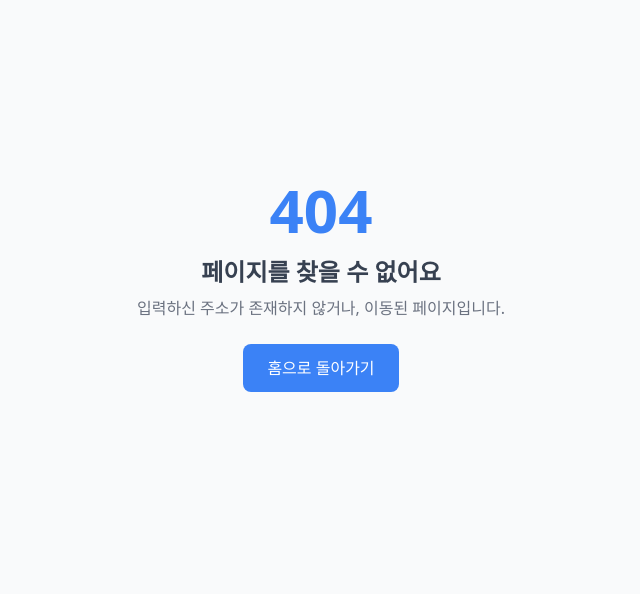
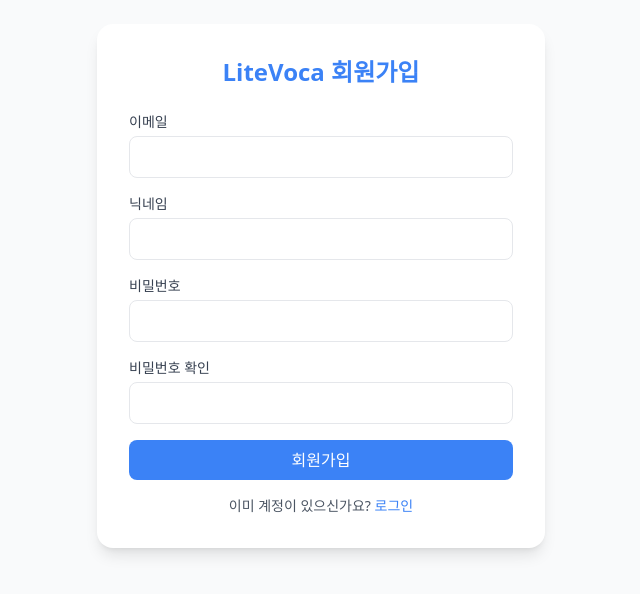
Before and after one commit to Ming0099/LiteVoca, a React (Create React App) app in the folder frontend/: page /signup in a window 1280 px wide. Before the commit this address had no page. Shown: the part 114-708 px from the top of the page, without its empty margins (319-959 px from the left). Built offline with nearby package versions, Linux system fonts and the light colour scheme.

Commit message:
Signup 페이지 구현

```diff
--- a/frontend/src/App.jsx
+++ b/frontend/src/App.jsx
@@ -3,6 +3,7 @@
 import Home from "./pages/Home";
 import NotFound from "./pages/NotFound";
 import Login from "./pages/Login";
+import Signup from "./pages/Signup";
 
 function App() {
 
@@ -10,6 +11,7 @@
     <Routes>
       <Route path="/" element={<Home />} />
       <Route path="/login" element={<Login />} />
+      <Route path="/signup" element={<Signup />} />
       <Route path="*" element={<NotFound />} />
     </Routes>
   );
--- /dev/null
+++ b/frontend/src/pages/Signup.jsx
@@ -0,0 +1,106 @@
+import { useState } from "react";
+import { Link, useNavigate } from "react-router-dom";
+
+function Signup() {
+    const [email, setEmail] = useState("");
+    const [nickname, setNickname] = useState("");
+    const [password, setPassword] = useState("");
+    const [confirmPassword, setConfirmPassword] = useState("");
+    const navigate = useNavigate();
+
+    const handleSignup = (e) => {
+        e.preventDefault();
+
+        // 비밀번호 중복체크
+        if (password !== confirmPassword) {
+            alert("비밀번호가 일치하지 않습니다.");
+            return;
+        }
+
+        // TODO 백엔드 회원가입 API 연동
+        console.log("회원가입 시도", { email, nickname, password });
+        navigate("/login"); // 로그인 페이지로 이동
+    };
+
+    return (
+        <div className="min-h-screen flex items-center justify-center bg-gray-50 px-4">
+            <div className="w-full max-w-md bg-white p-8 rounded-2xl shadow-lg">
+                    <h2 className="text-2xl font-bold text-center mb-6 text-blue-500">LiteVoca 회원가입</h2>
+
+                    <form onSubmit={handleSignup} className="space-y-4">
+                        <div>
+                            <label htmlFor="email" className="block text-sm font-medium text-gray-700">
+                                이메일
+                            </label>
+                            <input
+                                id="email"
+                                type="email"
+                                required
+                                value={email}
+                                onChange={(e) => setEmail(e.target.value)}
+                                className="mt-1 w-full px-4 py-2 border rounded-lg focus:outline-none focus:ring-2 focus:ring-blue-400"
+                            />
+                        </div>
+
+                        <div>
+                            <label htmlFor="nickname" className="block text-sm font-medium text-gray-700">
+                                닉네임
+                            </label>
+                            <input
+                                id="nickname"
+                                type="text"
+                                required
+                                value={nickname}
+                                onChange={(e) => setNickname(e.target.value)}
+                                className="mt-1 w-full px-4 py-2 border rounded-lg focus:outline-none focus:ring-2 focus:ring-blue-400"
+                            />
+                        </div>
+
+                        <div>
+                            <label htmlFor="password" className="block text-sm font-medium text-gray-700">
+                                비밀번호
+                            </label>
+                            <input
+                                id="password"
+                                type="password"
+                                required
+                                value={password}
+                                onChange={(e) => setPassword(e.target.value)}
+                                className="mt-1 w-full px-4 py-2 border rounded-lg focus:outline-none focus:ring-2 focus:ring-blue-400"
+                            />
+                        </div>
+
+                        <div>
+                            <label htmlFor="confirmPassword" className="block text-sm font-medium text-gray-700">
+                                비밀번호 확인
+                            </label>
+                            <input
+                                id="confirmPassword"
+                                type="password"
+                                required
+                                value={confirmPassword}
+                                onChange={(e) => setConfirmPassword(e.target.value)}
+                                className="mt-1 w-full px-4 py-2 border rounded-lg focus:outline-none focus:ring-2 focus:ring-blue-400"
+                            />
+                        </div>
+
+                        <button
+                            type="submit"
+                            className="w-full bg-blue-500 text-white py-2 rounded-lg hover:bg-blue-600 transition"
+                        >
+                            회원가입
+                        </button>
+                    </form>
+
+                    <p className="text-sm text-gray-600 mt-4 text-center">
+                        이미 계정이 있으신가요?{" "}
+                        <Link to="/login" className="text-blue-500 hover:underline font-medium">
+                            로그인
+                        </Link>
+                    </p>
+            </div>
+        </div>
+    );
+}
+
+export default Signup;
```
